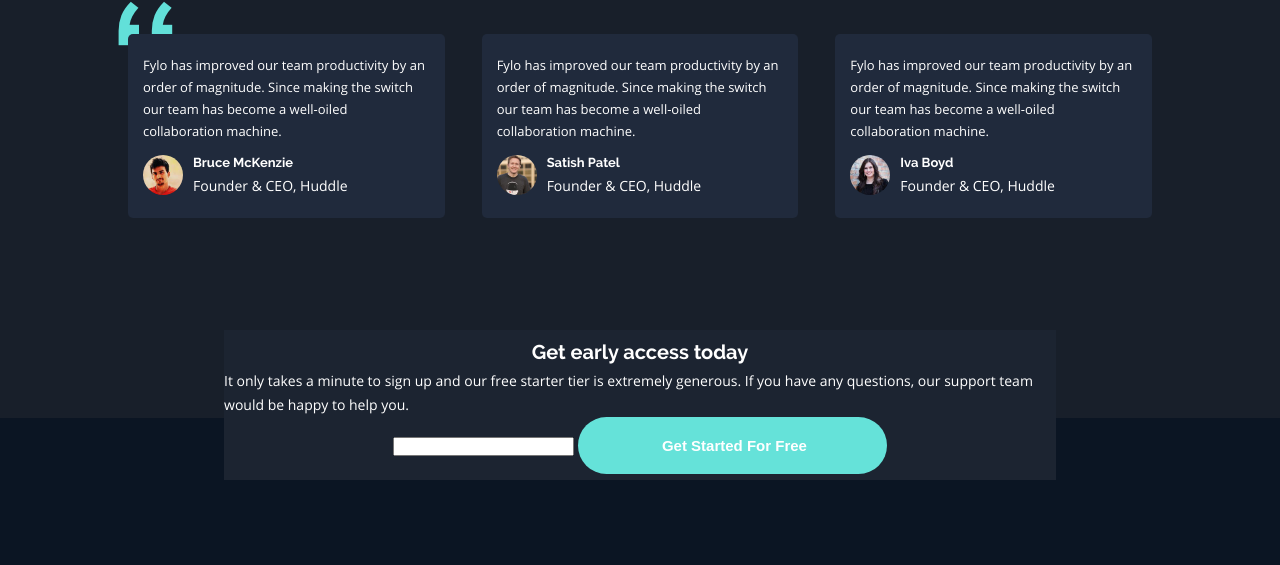
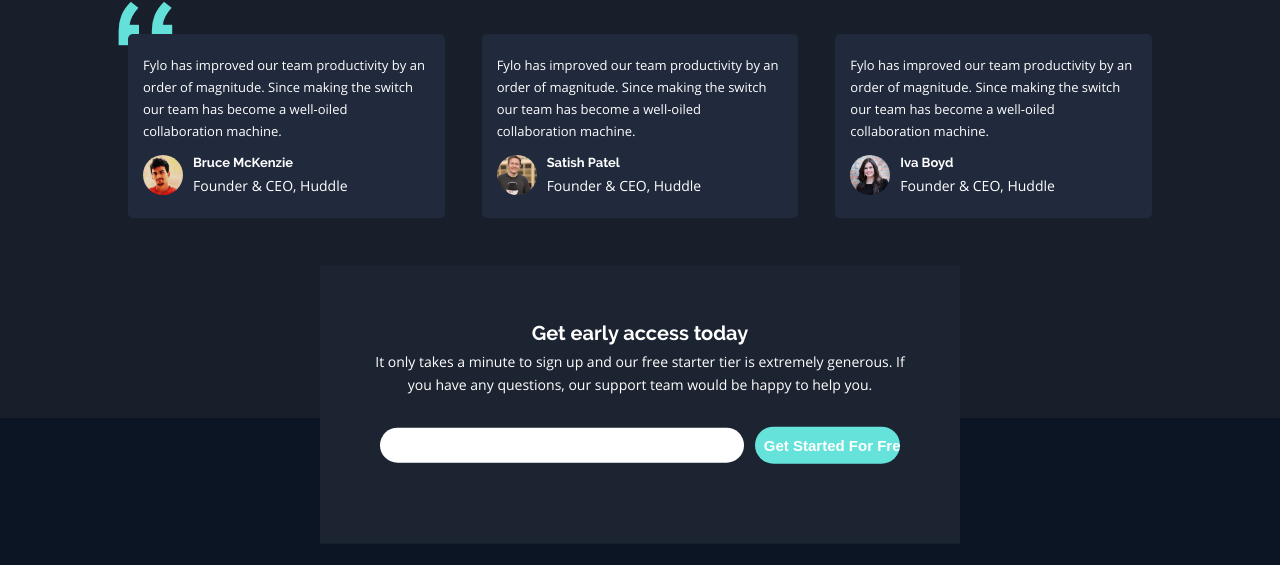
Before and after one commit to ericndebe/fylo-dark-theme-landing-page-master, a website built with Parcel: page index.html in a window 1280 px wide. Shown: the part 1767-2332 px from the top of the page. Built offline with nearby package versions, Linux system fonts and the light colour scheme.

Commit message:
sign up form

```diff
--- a/index.html
+++ b/index.html
@@ -237,8 +237,8 @@
             would be happy to help you.
           </p>
           <div class="sign-up-form">
-            <input type="email" name="" id="" />
-            <input type="button" class="btn" value=" Get Started For Free" />
+            <input class="sign-up-form--input-text" type="email" name="" id="" />
+            <input type="button" class="btn sign-up-form--input-button" value=" Get Started For Free" />
           </div>
         </div>
 
--- /dev/null
+++ b/src/scss/components/_form.scss
@@ -0,0 +1,19 @@
+.sign-up-form {
+	display: flex;
+	justify-content: space-evenly;
+	align-items: center;
+	width: 100%;
+	margin: 3rem 0;
+
+	&--input-text {
+		outline: none;
+		border: none;
+		border-radius: 50px;
+		padding: 10px 20px;
+		width: 60%;
+	}
+	&--input-button {
+		padding: 10px 5px;
+		width: 25%;
+	}
+}
--- a/src/scss/index.scss
+++ b/src/scss/index.scss
@@ -7,6 +7,7 @@
 @import './base/typography';
 
 @import './components/buttons';
+@import './components/_form';
 
 @import './pages/_home';
 
--- a/src/scss/layout/_footer.scss
+++ b/src/scss/layout/_footer.scss
@@ -6,8 +6,9 @@
 	.sign-up {
 		background-color: $primary-color;
 		position: absolute;
-		width: 65%;
-		height: 150px;
+
+		padding: 5rem;
+		text-align: center;
 		@include absCenter;
 		top: -3%;
 		display: flex;
```
